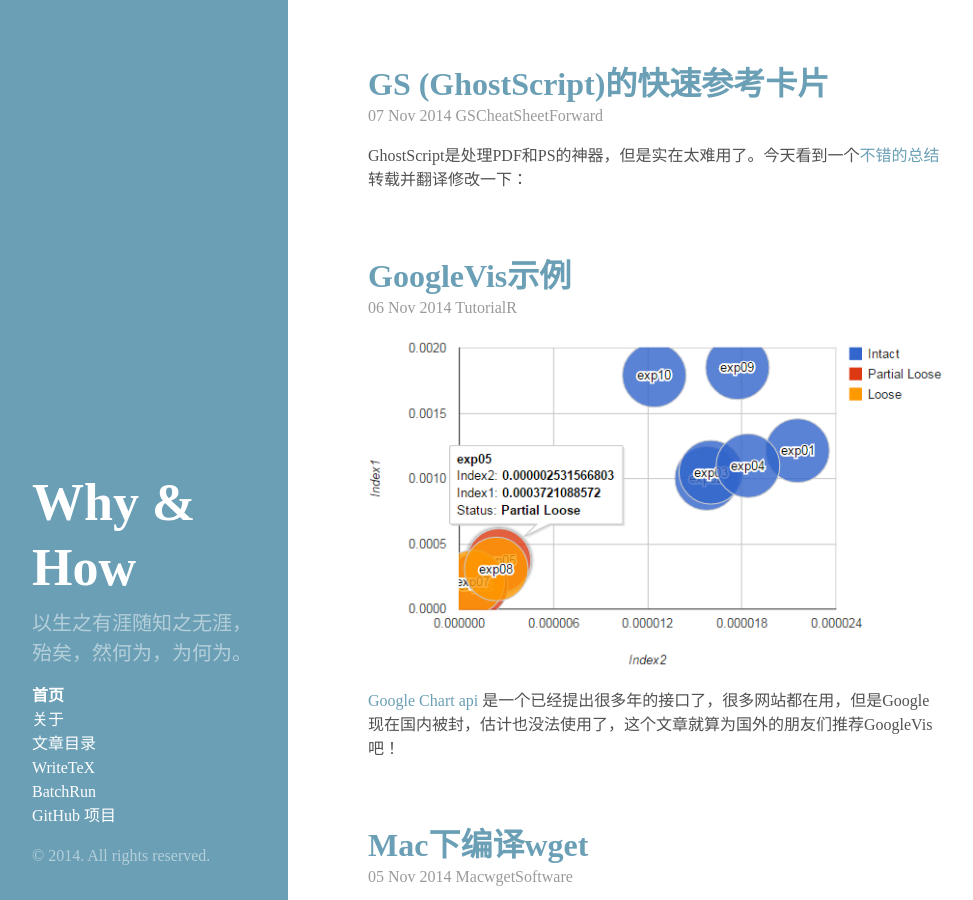
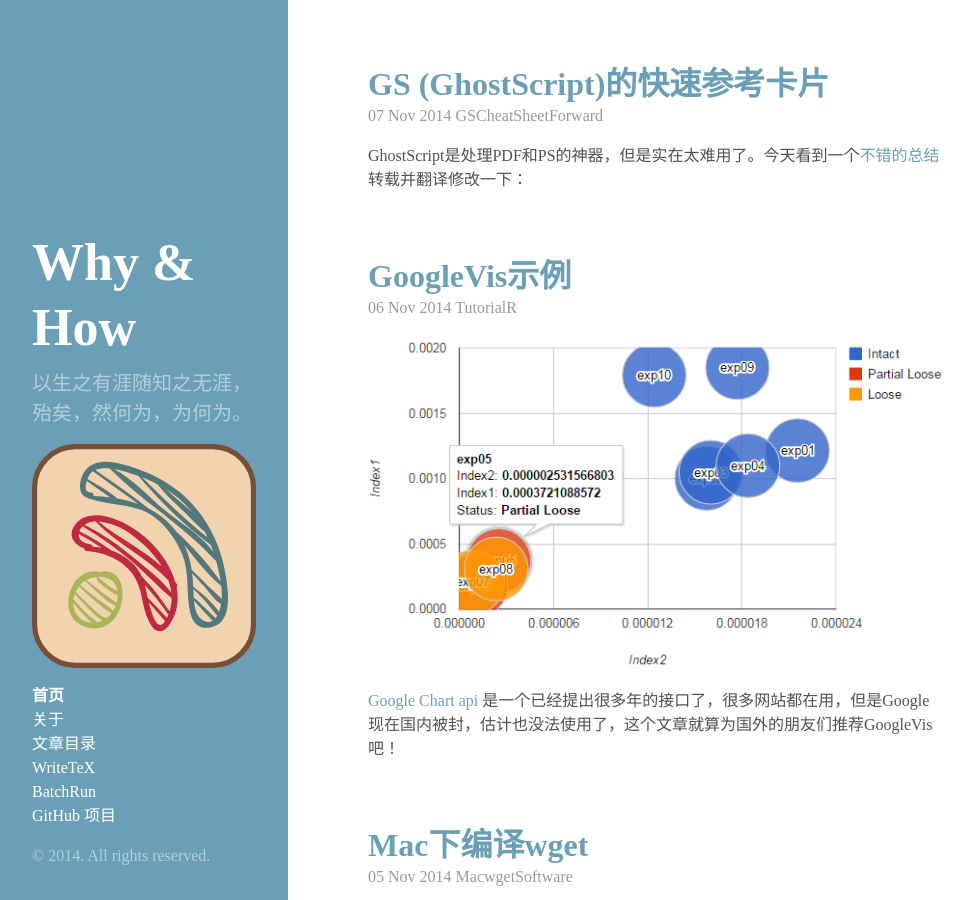
Before and after one commit to wanglongqi/wanglongqi.github.io, a Jekyll site: the page built from index.html, in a window 1280 px wide and 900 px high. Shown: the whole window, without its empty margins (0-973 px from the left). Built offline with Jekyll 4.4.1, drawn with Linux system fonts in a browser that asks for light colours; the list of posts is cut into pages by our own code.

Commit message:
no message

```diff
--- a/_includes/sidebar.html
+++ b/_includes/sidebar.html
@@ -3,6 +3,7 @@
     <div class="sidebar-about">
       <h1><a href="/">{{ site.title }}</a></h1>
       <p class="lead">{{ site.description }}</p>
+      <img src="/public/rss.svg" />
     </div>
 
     <ul class="sidebar-nav">
```
Also changed, not shown: public/rss.svg (added).
